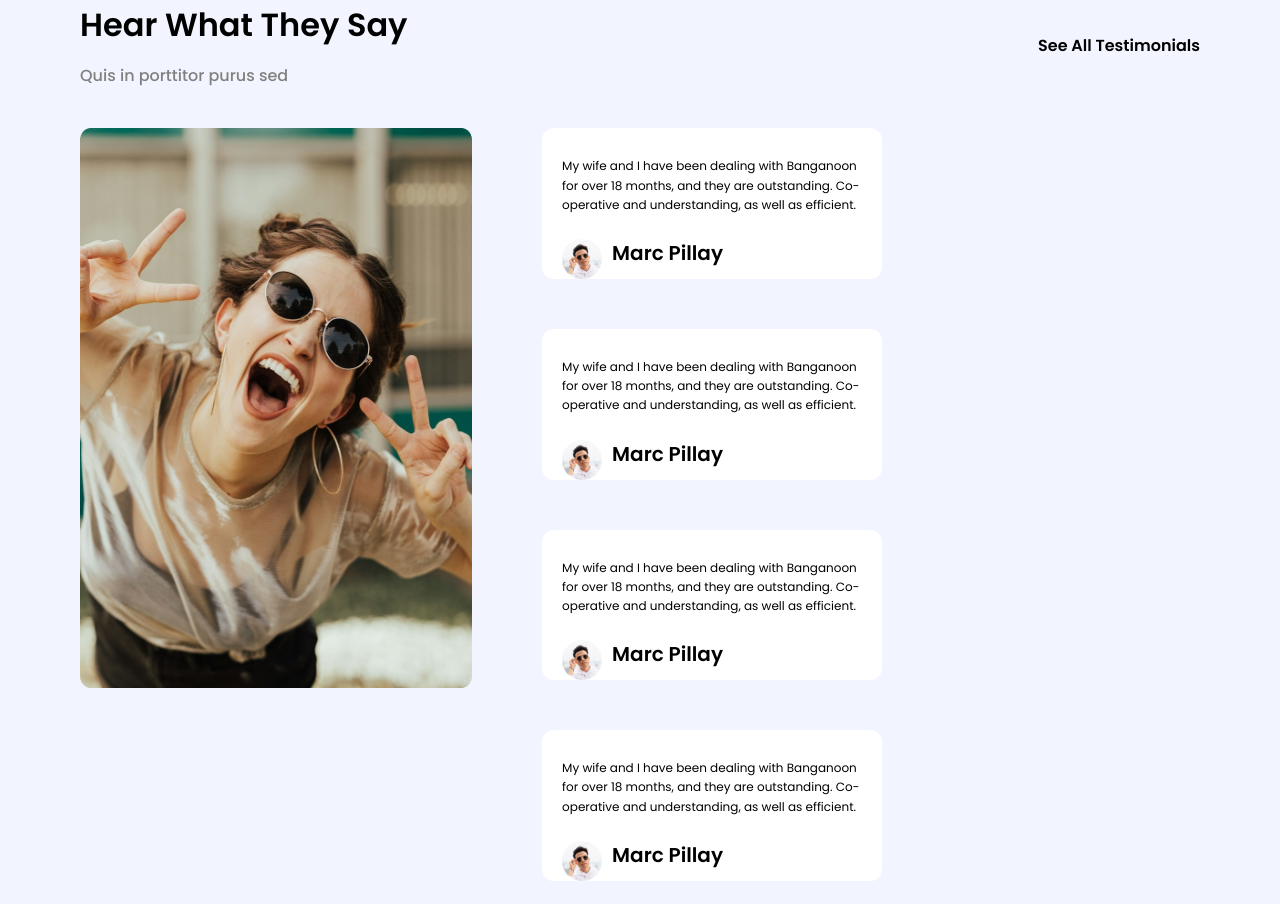
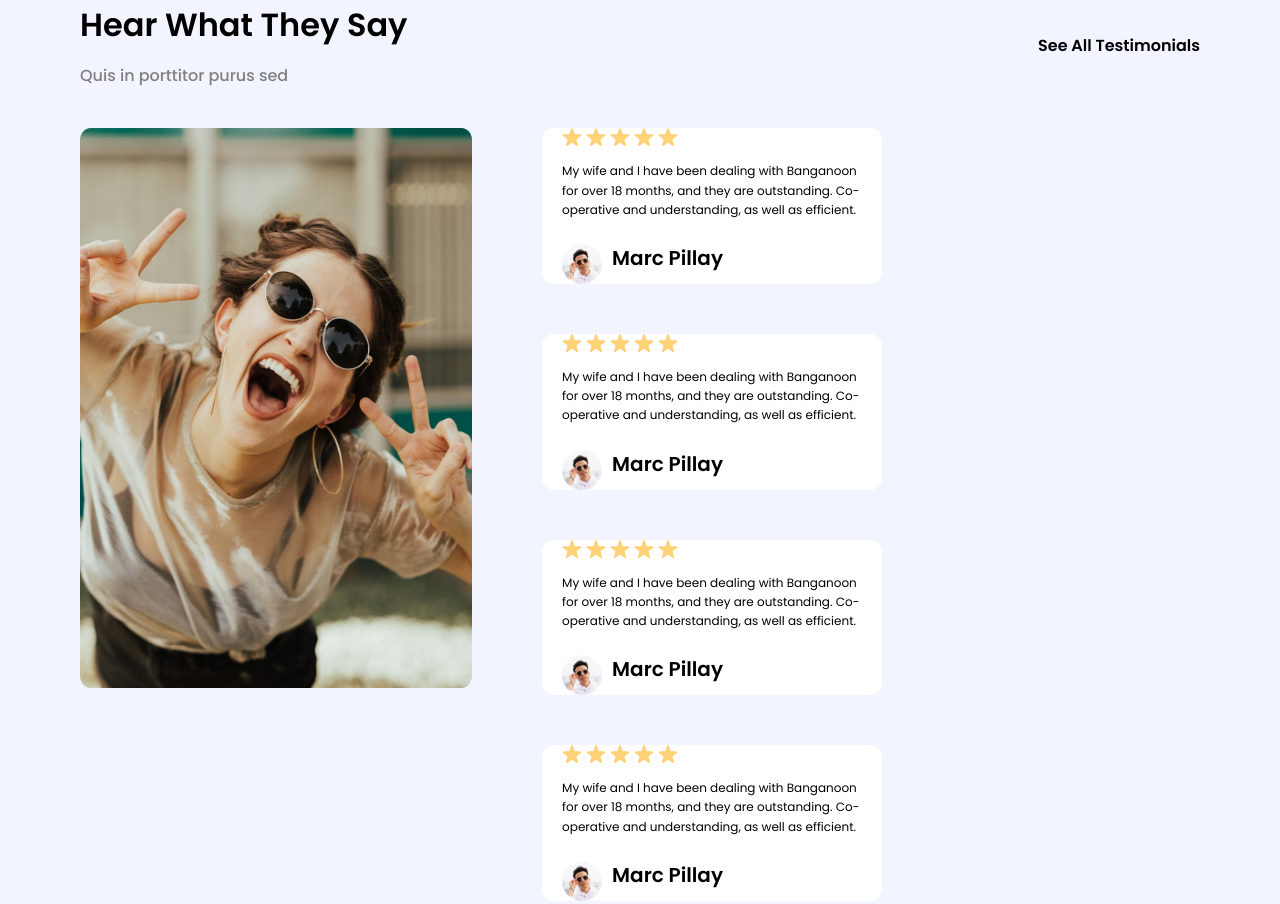
Before and after one commit to TegaHilton/htmlcss_real_estate, a plain HTML site: page index.html in a window 1280 px wide. Shown: the part 4799-5703 px from the top of the page. Drawn offline with Linux system fonts and the light colour scheme.

Commit message:
renamed star_image

```diff
--- a/index.html
+++ b/index.html
@@ -497,11 +497,11 @@
         <div class="star1">
           <div class="star">
             <figure>
-              <img src="/HTML MODULE/media_query/Star 2.svg" alt="" />
-              <img src="/HTML MODULE/media_query/Star 2.svg" alt="" />
-              <img src="/HTML MODULE/media_query/Star 2.svg" alt="" />
-              <img src="/HTML MODULE/media_query/Star 2.svg" alt="" />
-              <img src="/HTML MODULE/media_query/Star 2.svg" alt="" />
+              <img src="./public/Star_2.svg" alt="" />
+              <img src="./public/Star_2.svg" alt="" />
+              <img src="./public/Star_2.svg" alt="" />
+              <img src="./public/Star_2.svg" alt="" />
+              <img src="./public/Star_2.svg" alt="" />
             </figure>
             <p>
               My wife and I have been dealing with Banganoon for over 18 months,
@@ -515,11 +515,11 @@
           </div>
           <div class="star">
             <figure>
-              <img src="/HTML MODULE/media_query/Star 2.svg" alt="" />
-              <img src="/HTML MODULE/media_query/Star 2.svg" alt="" />
-              <img src="/HTML MODULE/media_query/Star 2.svg" alt="" />
-              <img src="/HTML MODULE/media_query/Star 2.svg" alt="" />
-              <img src="/HTML MODULE/media_query/Star 2.svg" alt="" />
+              <img src="./public/Star_2.svg" alt="" />
+              <img src="./public/Star_2.svg" alt="" />
+              <img src="./public/Star_2.svg" alt="" />
+              <img src="./public/Star_2.svg" alt="" />
+              <img src="./public/Star_2.svg" alt="" />
             </figure>
             <p>
               My wife and I have been dealing with Banganoon for over 18 months,
@@ -533,11 +533,11 @@
           </div>
           <div class="star">
             <figure>
-              <img src="/HTML MODULE/media_query/Star 2.svg" alt="" />
-              <img src="/HTML MODULE/media_query/Star 2.svg" alt="" />
-              <img src="/HTML MODULE/media_query/Star 2.svg" alt="" />
-              <img src="/HTML MODULE/media_query/Star 2.svg" alt="" />
-              <img src="/HTML MODULE/media_query/Star 2.svg" alt="" />
+              <img src="./public/Star_2.svg" alt="" />
+              <img src="./public/Star_2.svg" alt="" />
+              <img src="./public/Star_2.svg" alt="" />
+              <img src="./public/Star_2.svg" alt="" />
+              <img src="./public/Star_2.svg" alt="" />
             </figure>
             <p>
               My wife and I have been dealing with Banganoon for over 18 months,
@@ -551,11 +551,11 @@
           </div>
           <div class="star">
             <figure>
-              <img src="/HTML MODULE/media_query/Star 2.svg" alt="" />
-              <img src="/HTML MODULE/media_query/Star 2.svg" alt="" />
-              <img src="/HTML MODULE/media_query/Star 2.svg" alt="" />
-              <img src="/HTML MODULE/media_query/Star 2.svg" alt="" />
-              <img src="/HTML MODULE/media_query/Star 2.svg" alt="" />
+              <img src="./public/Star_2.svg" alt="" />
+              <img src="./public/Star_2.svg" alt="" />
+              <img src="./public/Star_2.svg" alt="" />
+              <img src="./public/Star_2.svg" alt="" />
+              <img src="./public/Star_2.svg" alt="" />
             </figure>
             <p>
               My wife and I have been dealing with Banganoon for over 18 months,
```
Also changed, not shown: public/Star_2.svg (added).
